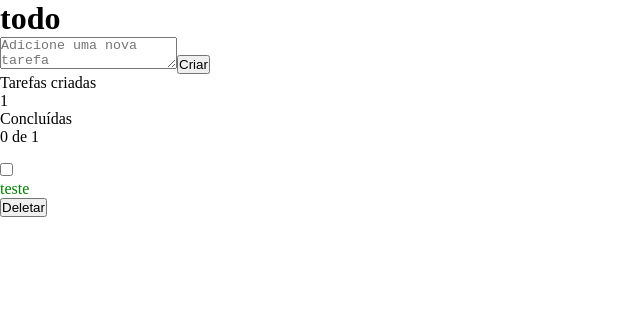
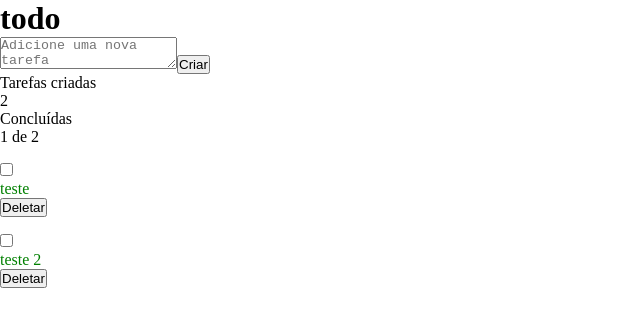
Before and after one commit to luccacodes/desafio-01-todolist, a React (Vite) app: page / in a window 1280 px wide. Shown: the top 326 px of the page, without its empty margins (0-640 px from the left). Built offline with nearby package versions, Linux system fonts and the light colour scheme.

Commit message:
Add add task feature

```diff
--- a/src/App.tsx
+++ b/src/App.tsx
@@ -3,19 +3,6 @@ import { v4 as uuidv4 } from 'uuid';
 
 import { TaskList } from './components/TaskList';
 import './global.css';
-
-const tasks = [
-  {
-    id: uuidv4(),
-    title: 'Terminar o desafio',
-    isCompleted: false
-  },
-  {
-    id: uuidv4(),
-    title: 'Acordar cedo',
-    isCompleted: true
-  }
-]
 
 export interface ITask {
   id: string;
@@ -29,13 +16,29 @@ function App() {
       id: uuidv4(),
       title: 'teste',
       isCompleted: false
+    },
+    {
+      id: uuidv4(),
+      title: 'teste 2',
+      isCompleted: true
     }
   ])
+
+  function addTask(taskTitle: string) {
+    setTasks([
+      ...tasks,
+      {
+        id: uuidv4(),
+        title: taskTitle,
+        isCompleted: false
+      }
+    ])
+  }
 
   return (
     <>
     <h1>todo</h1>
-    <TaskList tasks={tasks} />
+    <TaskList onAddTask={addTask} tasks={tasks} />
     </>
   )
 }
--- a/src/components/TaskList.tsx
+++ b/src/components/TaskList.tsx
@@ -5,33 +5,34 @@ import styles from './TaskList.module.css'
 
 interface TaskProps {
   tasks: ITask[];
+  onAddTask: (taskTitle: string) => void;
 }
 
-export function TaskList({ tasks }: TaskProps) {
-  const [newTaskText, setNewTaskText] = useState('')
+export function TaskList({ onAddTask, tasks }: TaskProps) {
+  const [newTaskTitle, setNewTaskTitle] = useState('')
   // const [isCompleted, setIsCompleted] = useState(false);
   // const strikethroughClass = isCompleted ? styles.strikethrough : '';
 
   const completedTasks = tasks.filter((task) => task.isCompleted).length;
 
-  function handleCreateNewTask(event: FormEvent) {
+  function handleSubmit(event: FormEvent) {
     event?.preventDefault()
 
-    // setTasks([...tasks, newTaskText])
-    setNewTaskText('')
+    onAddTask(newTaskTitle)
+    setNewTaskTitle('')
   }
 
   function handleNewTaskChange(event: ChangeEvent<HTMLTextAreaElement>) {
-    setNewTaskText(event.target.value)
+    setNewTaskTitle(event.target.value)
   }
 
   return (
     <>
-    <form onSubmit={handleCreateNewTask}>
+    <form onSubmit={handleSubmit}>
       <textarea
         name="task"
         placeholder="Adicione uma nova tarefa"
-        value={newTaskText}
+        value={newTaskTitle}
         onChange={handleNewTaskChange}
       />
       <button type="submit">Criar</button>
```
